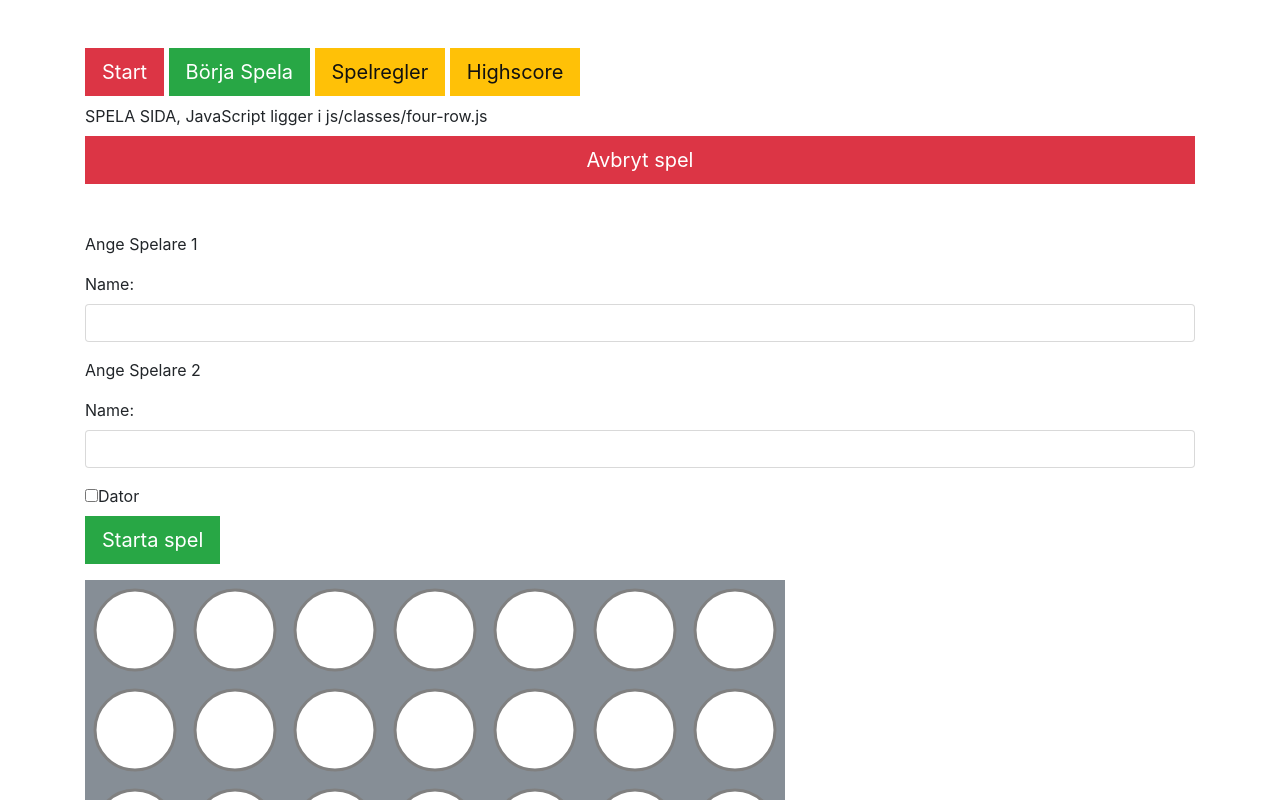
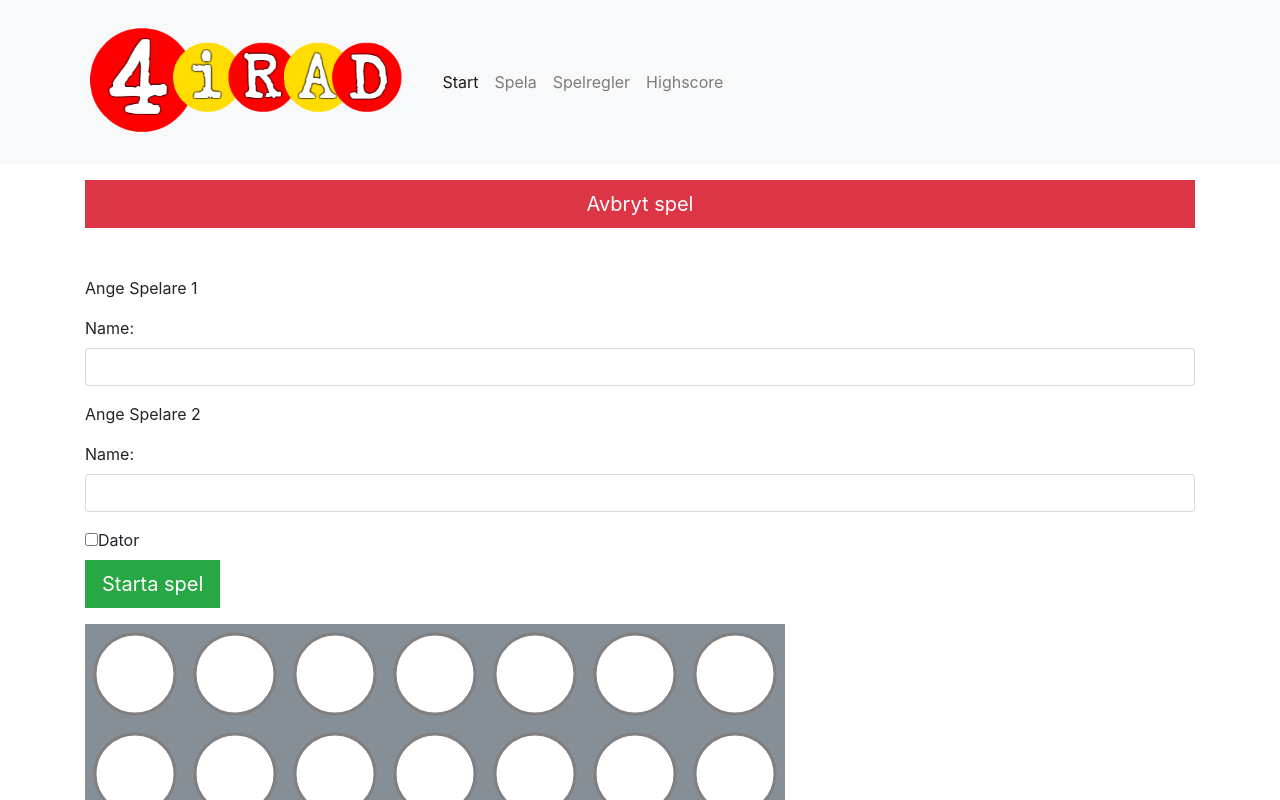
Before and after one commit to eclisauce/Gruppuppgift-team-e, a website: page www/play/index.html in a window 1280 px wide. Shown: the top 800 px of the page. Drawn offline with nearby package versions, Linux system fonts and the light colour scheme; files that its build step writes are made by us from their sources.

Commit message:
navbar
rätt nav på alla sidor.

```diff
--- a/www/play/index.html
+++ b/www/play/index.html
@@ -9,19 +9,24 @@
 
   <body>
     <nav>
-      <div class="container buttons pt-5">
-        <a class="btn btn-danger btn-lg" href="/index.html" role="button">Start</a>
-        <a class="btn btn-success btn-lg" href="/play" role="button">Börja Spela</a>
-        <a class="btn btn-warning btn-lg" href="/gamerules" role="button">Spelregler</a>
-        <a class="btn btn-warning btn-lg" href="/highscore" role="button">Highscore</a>
-      </div>
-    </nav>
-    <header>
-    </header>
+      <header class="container-fluid bg-light">
+        <nav class="container navbar navbar-expand-lg navbar-light bg-light">
+          <img class="logoimg img-fluid navbar-brand" src="/imgs/In-progress/logo-straight.png" alt="">
+          <button class="navbar-toggler" type="button" data-toggle="collapse" data-target="#navbarNavAltMarkup" aria-controls="navbarNavAltMarkup" aria-expanded="false" aria-label="Toggle navigation">
+            <span class="navbar-toggler-icon"></span>
+          </button>
+          <div class="collapse navbar-collapse" id="navbarNavAltMarkup">
+            <div class="navbar-nav">
+              <a class="nav-item nav-link active" href="/">Start <span class="sr-only">(current)</span></a>
+              <a class="nav-item nav-link" href="/play">Spela</a>
+              <a class="nav-item nav-link" href="/gamerules">Spelregler</a>
+              <a class="nav-item nav-link" href="/highscore">Highscore</a>
+            </div>
+          </div>
+        </nav>
+      </header>
     <main>
       <div class="container pt-2">
-      SPELA SIDA, JavaScript ligger i js/classes/four-row.js
-      <!-- Show/Hide på denna. -->
 
         <div class="row">
           <div class="col-12">
@@ -29,7 +34,6 @@
           </div>
         </div>
 
-        <!-- Dessa input-fields kommer ju absolut ändras men for now så kan vi mata js på den. -->
         <div class="row playerone pt-5">
           <div class="col-12">
               <p>Ange Spelare 1</p>
@@ -37,13 +41,6 @@
                     <label for="usr">Name:</label>
                     <input type="text" class="form-control" id="usr">
               </div>
-
-              <!-- ifall vi vill utöka funktioner / JavaScript -->
-
-              <!-- <div class="form-group">
-                    <label for="pwd">Password:</label>
-                    <input type="password" class="form-control" id="pwd">
-            </div>     -->
           </div>
         </div>
 
@@ -55,10 +52,6 @@
                   <input type="text" class="form-control" id="usr">
             </div>
             <label class="checkbox-inline"><input type="checkbox" value="">Dator</label>
-            <!-- <div class="form-group">
-                  <label for="pwd">Password:</label>
-                  <input type="password" class="form-control" id="pwd">
-            </div>     -->
           </div>
         </div>
 
```
Also changed, not shown: www/gamerules/index.html (+15 -9 lines), www/highscore/index.html (+15 -9 lines), www/index.html (+1 -11 lines).
